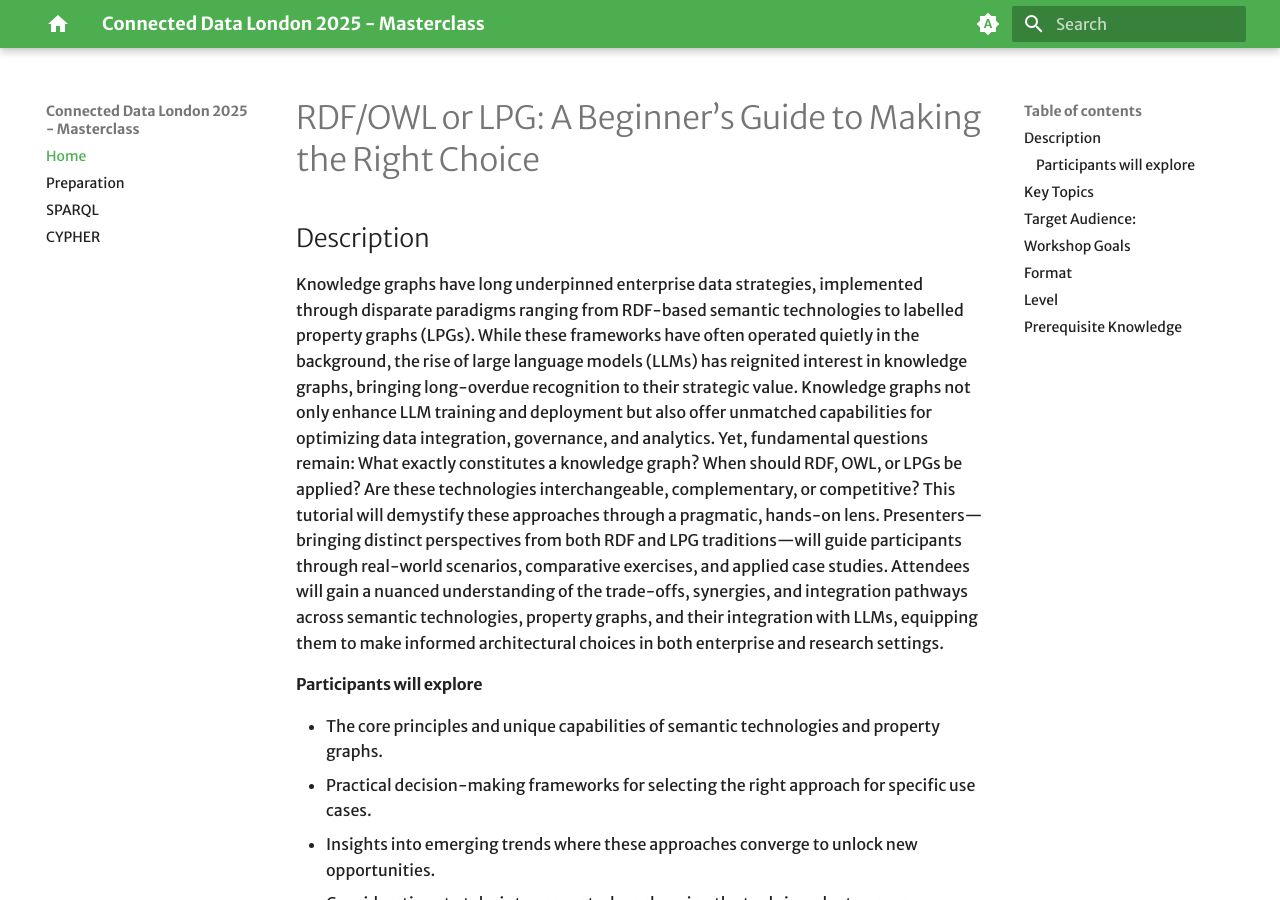
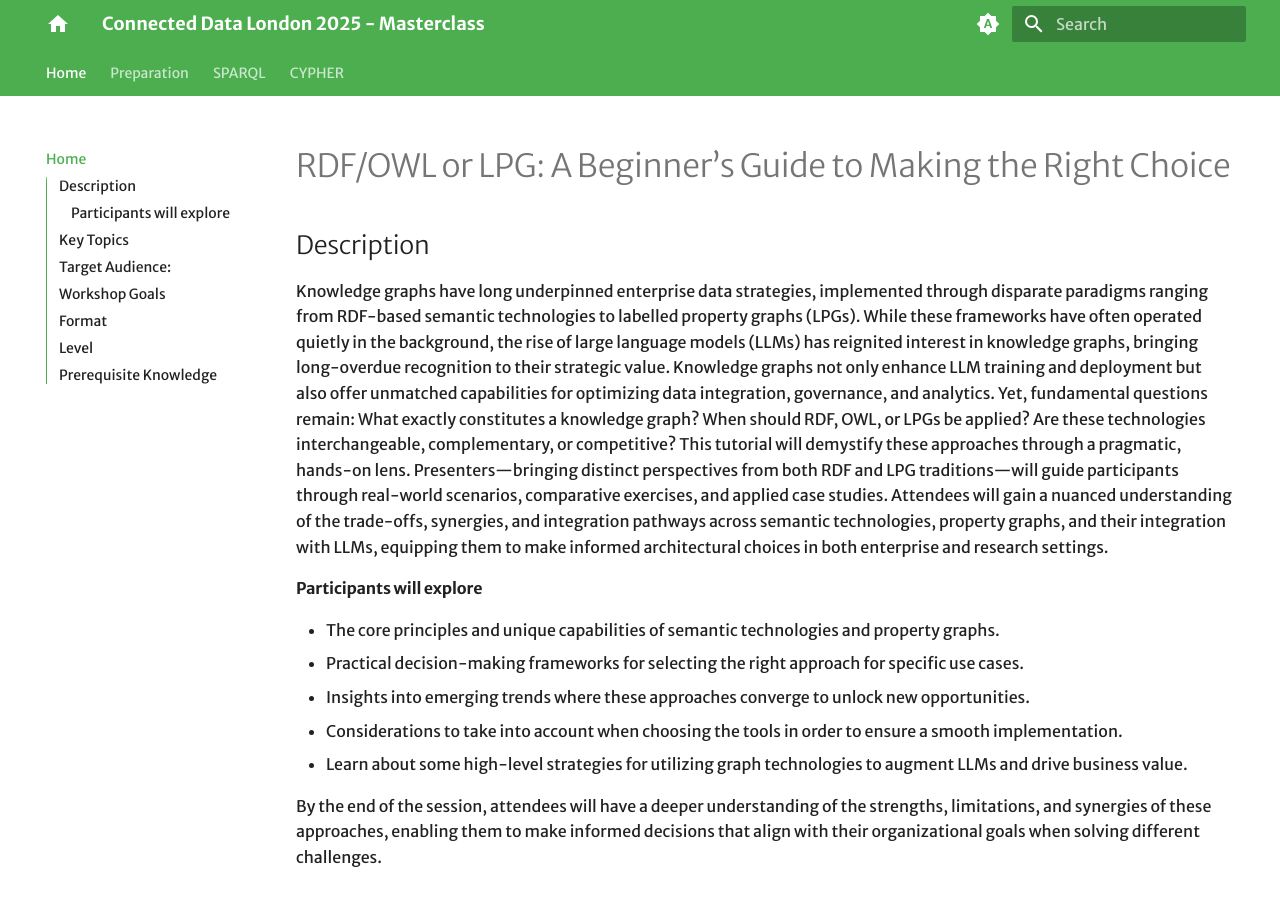
Before and after one commit to SemanticMasterclass/cdl2025, an MkDocs documentation site: the page built from docs/index.md, in a window 1280 px wide and 900 px high. Built offline with MkDocs 1.6.1 and Material for MkDocs 9.7.7, drawn with Linux system fonts in a browser that asks for light colours; some web fonts are replaced.

Commit message:
add data file

```diff
--- a/mkdocs.yml
+++ b/mkdocs.yml
@@ -34,7 +34,12 @@
   icon:
     logo: material/home
   features:
+    - navigation.path
+    - toc.integrate
+    - navigation.top
+    - navigation.tabs
     - navigation.footer
+    - content.code.copy
 
 copyright: Copyright &copy; 2025 Bloomberg
 
```
